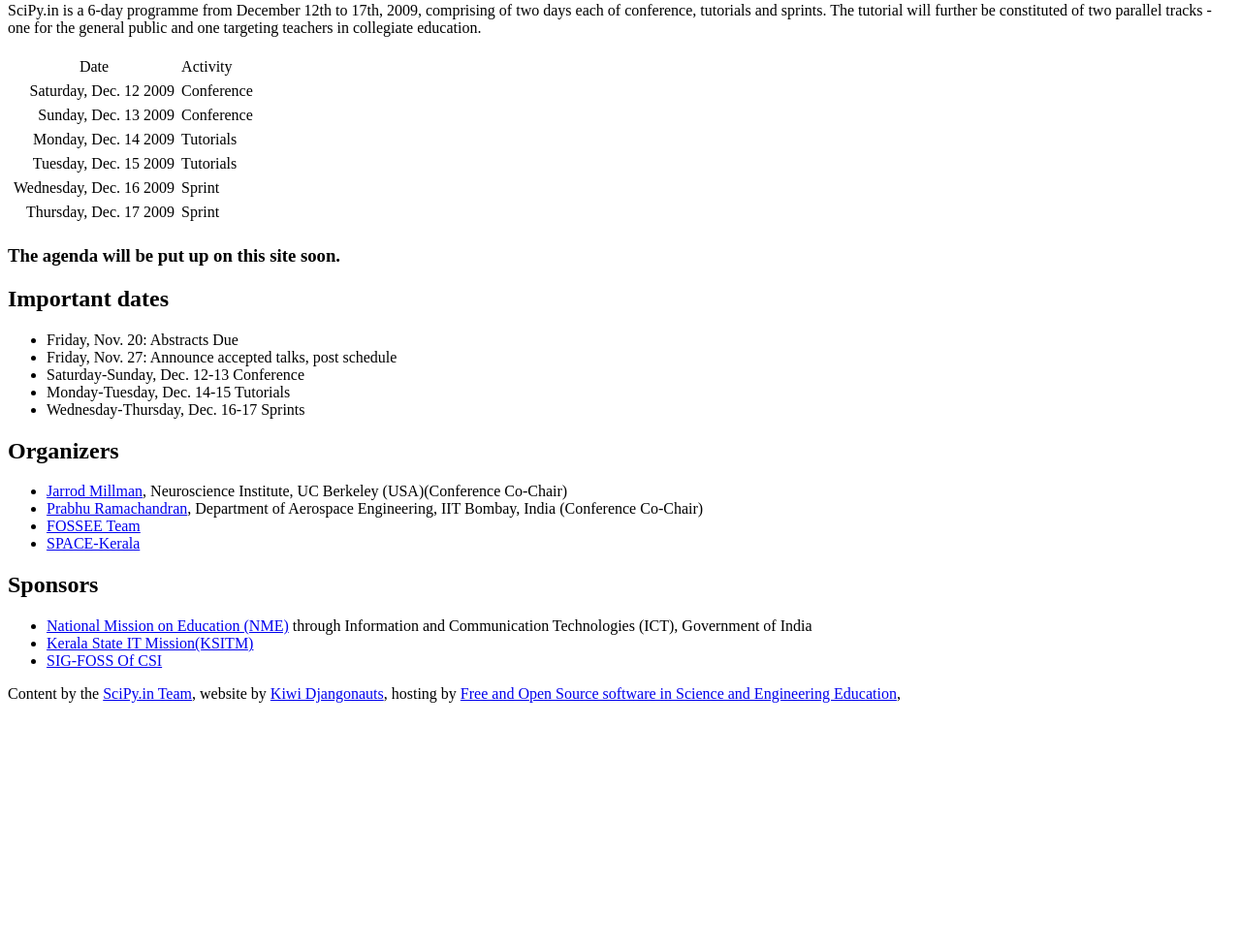
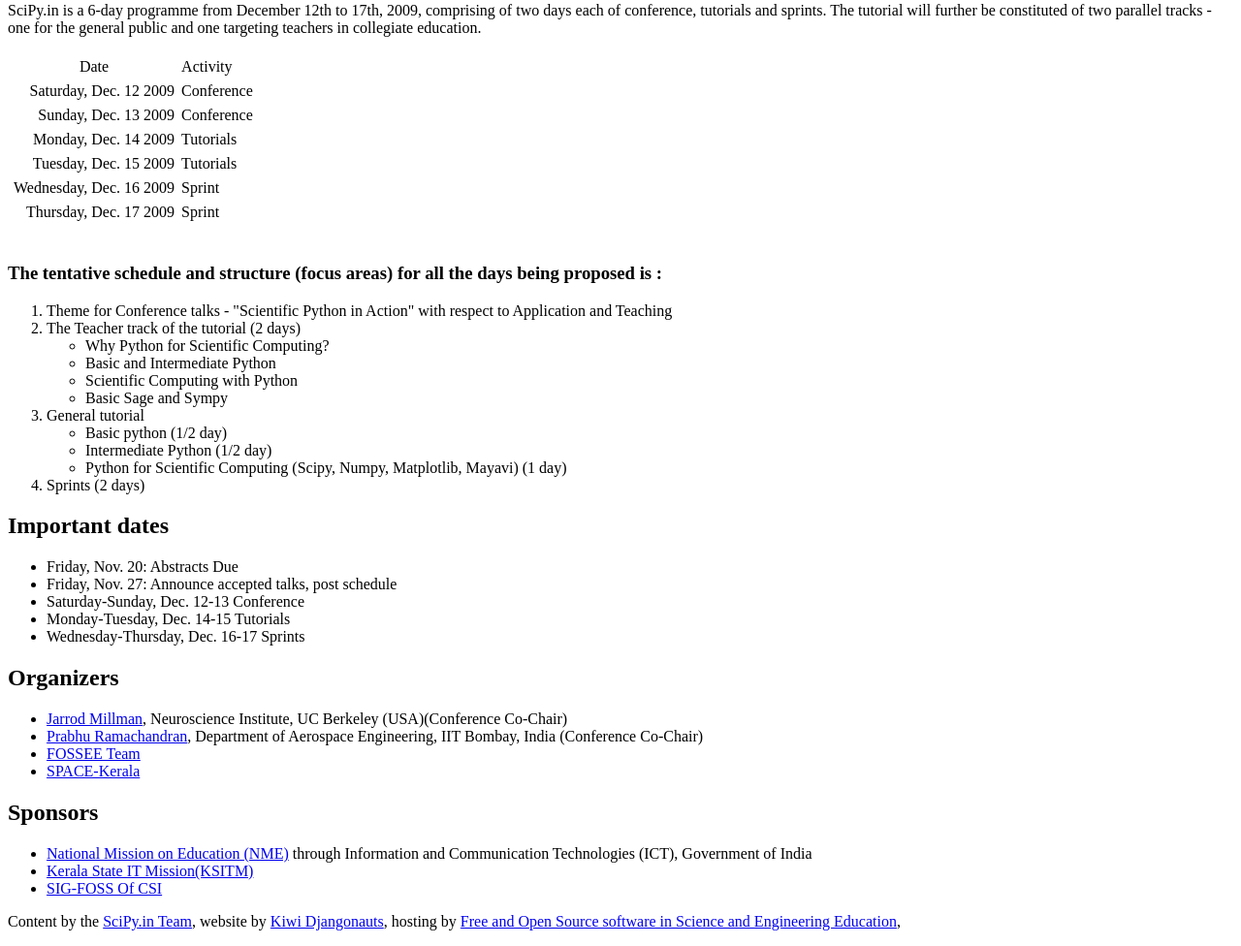
Before and after one commit to FOSSEE/scipycon, a Django app: template project/templates/talk/schedule.html in a window 1280 px wide. Shown: the part 618-1594 px from the top of the page at 97% size. Before the commit the page ends 1343 px from the top, so only its background shows below. Run offline with Django 3.2, Linux system fonts and the light colour scheme; the template is opened without the code that fills it, so the values that code supplies are empty.

Commit message:
Added a tentative schedule.

```diff
--- a/project/templates/talk/schedule.html
+++ b/project/templates/talk/schedule.html
@@ -18,7 +18,31 @@ targeting teachers in collegiate education.</p>
       <tr> <td align=right>Wednesday, Dec. 16 2009</td><td>Sprint</td> </tr>
       <tr> <td align=right>Thursday, Dec. 17 2009</td><td>Sprint</td> </tr>
     </table>
+<br />
+<h3><a name="date">The tentative schedule and structure (focus areas) for all the days
+being proposed is :</a></h3>
+
+<ol>
+  <li>Theme for Conference talks - "Scientific Python in Action" with
+      respect to Application and Teaching</li>
+  <li>The Teacher track of the tutorial (2 days)
+    <ul>
+    <li>Why Python for Scientific Computing?</li>
+    <li>Basic and Intermediate Python</li>
+    <li>Scientific Computing with Python</li>
+    <li>Basic Sage and Sympy</li>
+    </ul>
+  </li>
+
+  <li>General tutorial
+    <ul>
+      <li>Basic python (1/2 day)</li>
+      <li>Intermediate Python (1/2 day)</li>
+      <li>Python for Scientific Computing (Scipy, Numpy, Matplotlib, Mayavi) (1 day)</li>
+    </ul>
+  </li>
+  <li>Sprints (2 days)</li>
+</ol>
   </div>
-<h3>The agenda will be put up on this site soon.</h3>
 </div>
 {% endblock content %}
```
